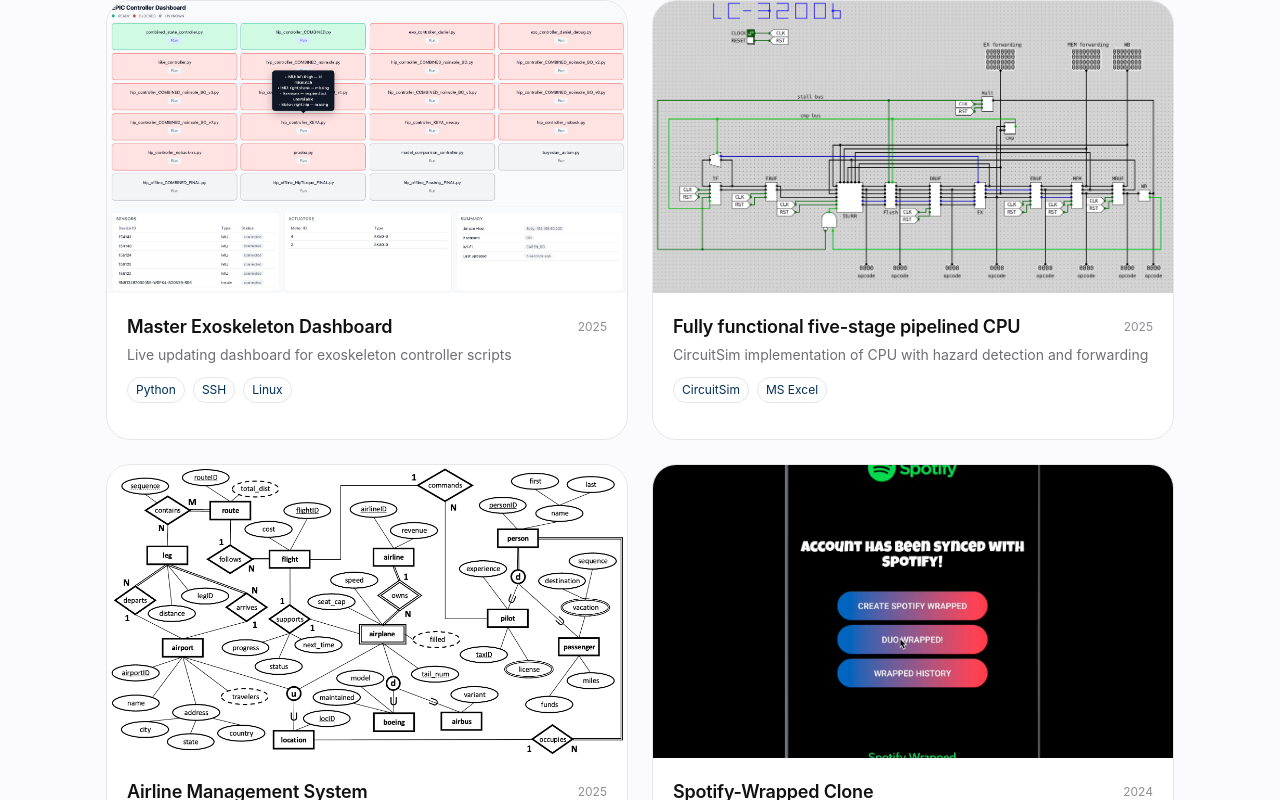
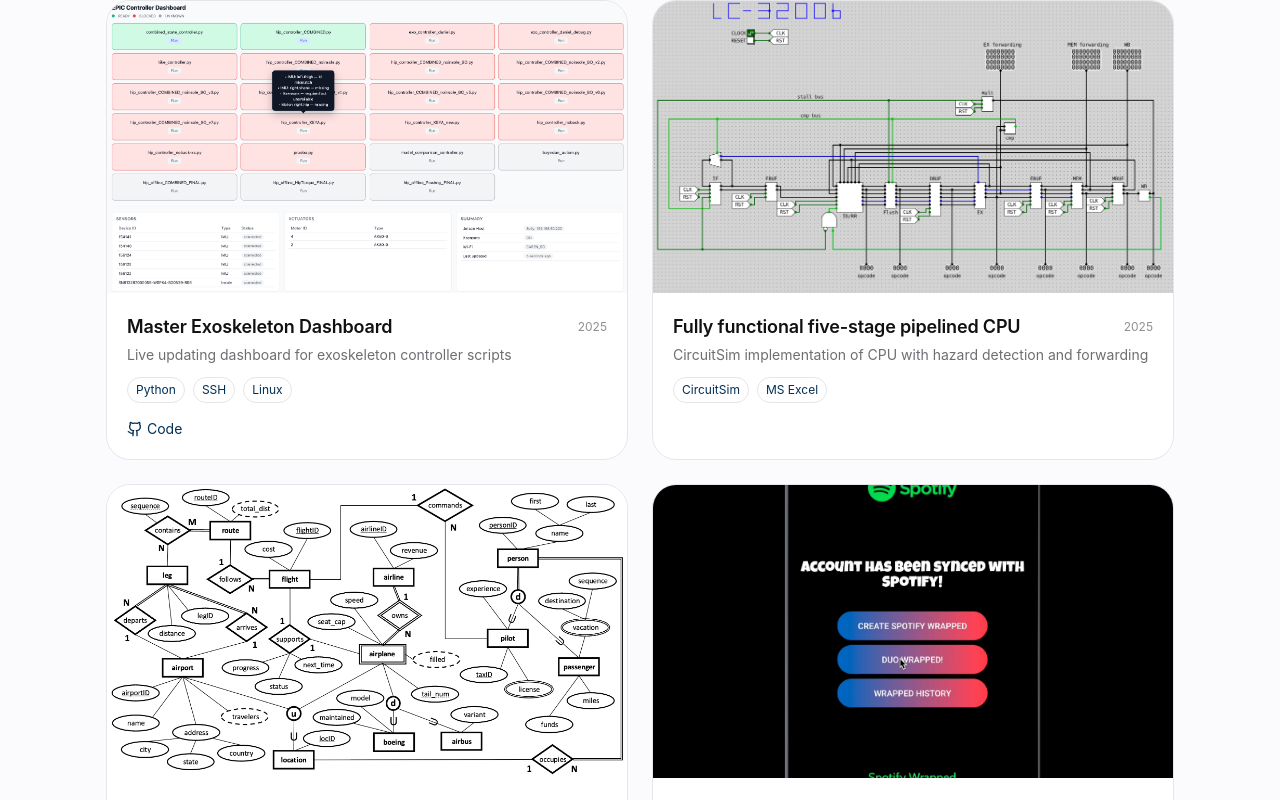
Before and after one commit to jlee600/evan-portfolio-react, a React (Vite) app in the folder my-portfolio/: page / in a window 1280 px wide. Shown: the part 3850-4650 px from the top of the page. Built offline with nearby package versions, Linux system fonts and the light colour scheme.

Commit message:
Update App.tsx

```diff
--- a/my-portfolio/src/App.tsx
+++ b/my-portfolio/src/App.tsx
@@ -355,6 +355,7 @@ const PROJECTS: Project[] = [
     year: "2025",
     tag: "Data",
     img: "/img/rhex.png",
+    github: "https://github.com/jlee600/Exo-Launcher"
   },
   {
     id: 4,
```
